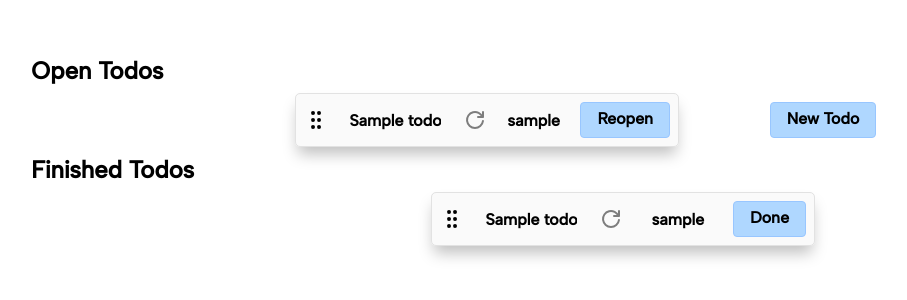
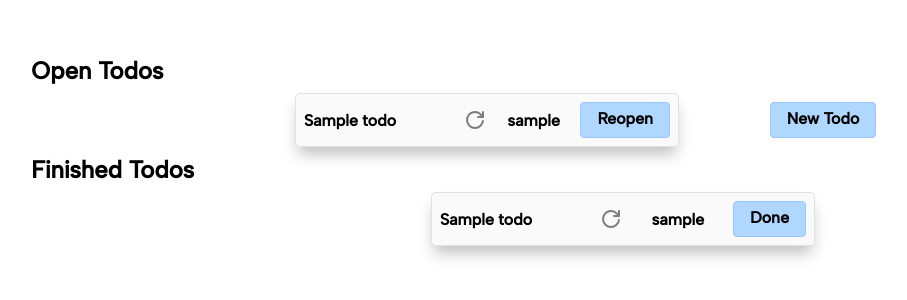
Before and after one commit to awallenfang/household, a Django app: template todos/templates/todos/dashboard_full.html in a window 1280 px wide. Shown: the part 64-364 px from the top of the page, without its empty margins (17-924 px from the left). Run offline with Django 5.2, Linux system fonts and the light colour scheme; tables that the repository leaves empty hold one stand-in row (values such as "Sample post"); the template is opened without the code that fills it: values that come from a table or form of the project are taken from there, most other values are stand-ins (such as "Sample title", 1, 10 or a date in 2020); parts of the project's set-up code (start-up, migrations or seed data) failed here and were passed over.

Commit message:
Remove reordering until it gets a rework

```diff
--- a/todos/templates/todos/components/schedule_editor.html
+++ b/todos/templates/todos/components/schedule_editor.html
@@ -229,7 +229,7 @@
             hx-swap="innerHTML"
             onclick="return confirm('{% trans 'Are you sure? By removing the schedule all the settings will be lost.' %}%')"
             class="button">
-                {% trans 'Remove Schedule' %}%
+                {% trans 'Remove Schedule' %}
             </a>
         </div>
 
--- a/todos/templates/todos/components/todo.html
+++ b/todos/templates/todos/components/todo.html
@@ -3,7 +3,7 @@
 <div class="card w-30vw minw-20 draggable-container" todo-id="{{todo.id}}">
     <div class="card-header todo-header font-w-600 gap-small" ondblclick="editTodo({{todo.id}})" collapse-target="collapse-{{todo.id}}">
         <div class="row justify-between w-50p" >
-            <img src="{% static 'todos/assets/drag.svg' %}" class="todo-drag-handle" draggable="false">
+            {% comment %} <img src="{% static 'todos/assets/drag.svg' %}" class="todo-drag-handle" draggable="false"> {% endcomment %}
         <p class="todo-title">{{ todo.name }}</p>
             {% if todo.schedule_state is not None%}
             <img src="{% static 'todos/assets/refresh.svg' %}" class="opacity-50" >
```
